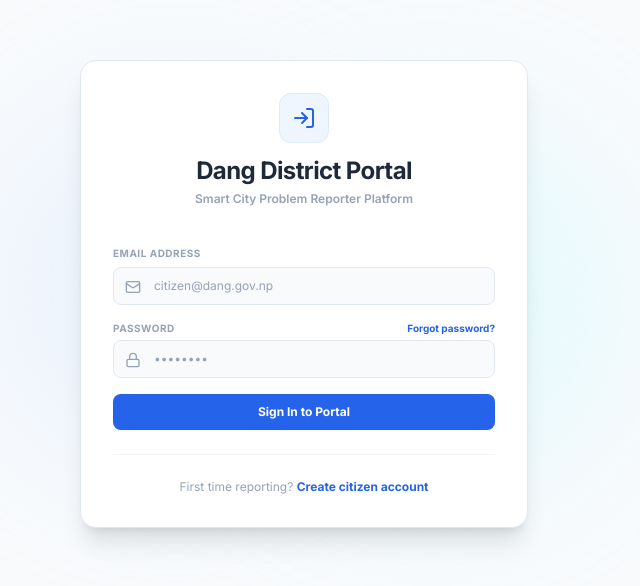
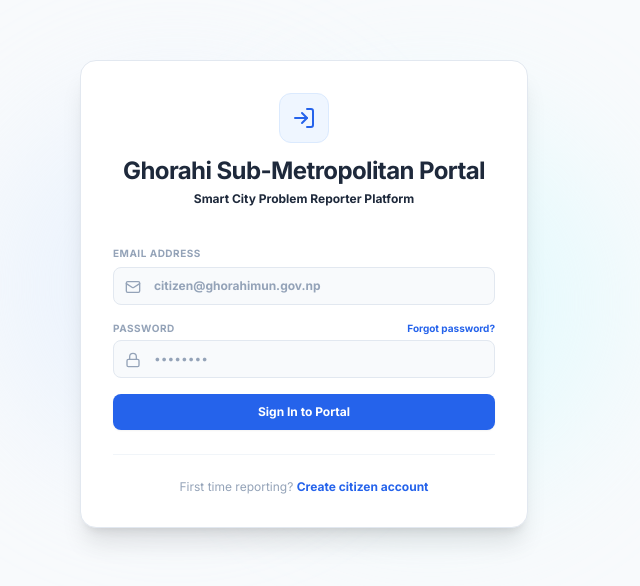
Before and after one commit to Prasneup/Problem_Reporter, a React (Vite) app: page /login in a window 1280 px wide. Shown: the part 106-692 px from the top of the page, without its empty margins (336-976 px from the left). Built offline with nearby package versions, Linux system fonts and the light colour scheme; no server answers.

Commit message:
Fix login routing redirect loop: route to /app after successful sign-in instead of /

```diff
--- a/src/pages/Login.tsx
+++ b/src/pages/Login.tsx
@@ -21,7 +21,7 @@ export const Login: React.FC = () => {
     try {
       const userProfile = await authService.signIn(email, password);
       setCurrentUser(userProfile);
-      navigate('/');
+      navigate('/app');
     } catch (err) {
       console.error(err);
       const errMsg = err instanceof Error ? err.message : 'Invalid email or password. Please try again.';
@@ -42,12 +42,12 @@ export const Login: React.FC = () => {
           <div className="inline-flex p-3 bg-blue-50 rounded-xl text-blue-600 mb-3 border border-blue-100">
             <LogIn className="w-6 h-6" />
           </div>
-          <h2 className="text-2xl font-bold tracking-tight text-slate-800">Dang District Portal</h2>
-          <p className="text-slate-400 text-xs mt-1 font-semibold">Smart City Problem Reporter Platform</p>
+          <h2 className="text-2xl font-bold tracking-tight text-slate-800 font-sans">Ghorahi Sub-Metropolitan Portal</h2>
+          <p className="text-slate-450 text-xs mt-1 font-bold">Smart City Problem Reporter Platform</p>
         </div>
 
         {error && (
-          <div className="bg-red-50 border border-red-100 rounded-lg p-3 text-red-600 text-xs flex items-center gap-2 mb-6 animate-pulse">
+          <div className="bg-red-50 border border-red-100 rounded-lg p-3 text-red-650 text-xs flex items-center gap-2 mb-6 animate-pulse font-bold">
             <AlertCircle className="w-4 h-4 shrink-0" />
             <span>{error}</span>
           </div>
@@ -63,8 +63,8 @@ export const Login: React.FC = () => {
                 required
                 value={email}
                 onChange={(e) => setEmail(e.target.value)}
-                placeholder="citizen@dang.gov.np"
-                className="w-full bg-slate-50 border border-slate-200 rounded-lg pl-10 pr-4 py-2.5 text-xs text-slate-700 placeholder-slate-400 focus:bg-white focus:border-blue-500 focus:outline-none transition-all"
+                placeholder="citizen@ghorahimun.gov.np"
+                className="w-full bg-slate-50 border border-slate-200 rounded-lg pl-10 pr-4 py-2.5 text-xs text-slate-700 placeholder-slate-400 focus:bg-white focus:border-blue-500 focus:outline-none transition-all font-bold"
               />
             </div>
           </div>
```
